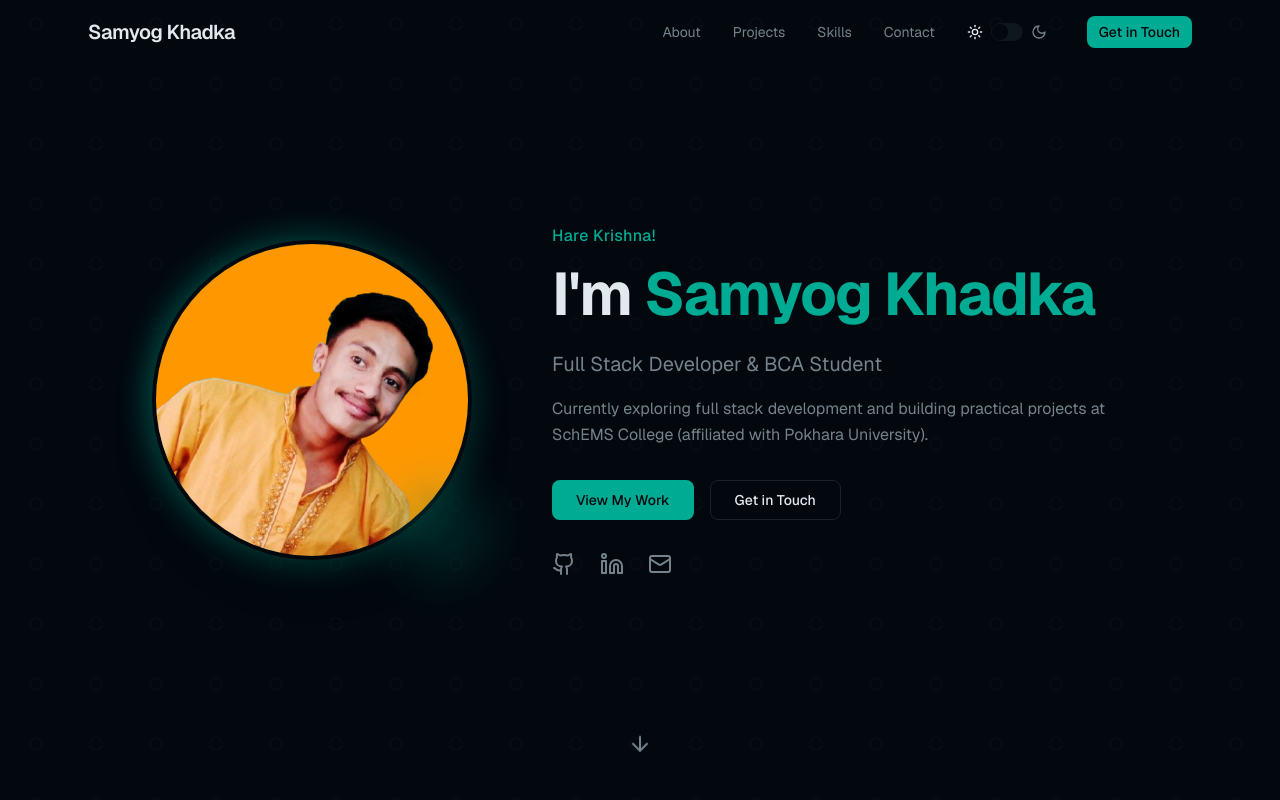
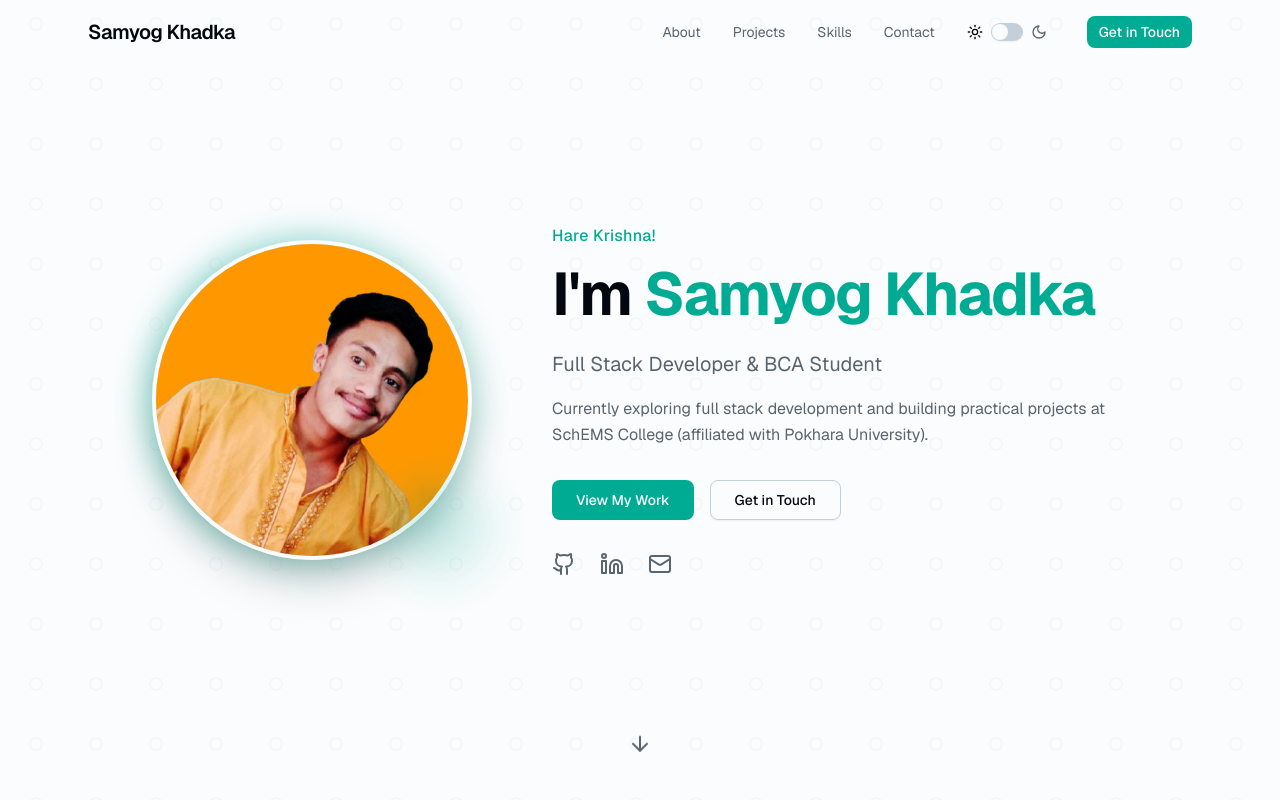
Before and after one commit to samyog7901/samyog-khadka-portfolio, a Next.js app: page / in a window 1280 px wide. Shown: the top 800 px of the page. Built offline with nearby package versions, Linux system fonts and the light colour scheme.

Commit message:
Added theme toggle

```diff
--- a/app/globals.css
+++ b/app/globals.css
@@ -4,24 +4,24 @@
 @custom-variant dark (&:is(.dark *));
 
 :root {
-  --background: oklch(0.13 0.02 240);
-  --foreground: oklch(0.93 0.01 240);
-  --card: oklch(0.16 0.02 240);
-  --card-foreground: oklch(0.93 0.01 240);
-  --popover: oklch(0.16 0.02 240);
-  --popover-foreground: oklch(0.93 0.01 240);
+  --background: oklch(0.99 0.002 240);
+  --foreground: oklch(0.13 0.02 240);
+  --card: oklch(0.97 0.003 240);
+  --card-foreground: oklch(0.13 0.02 240);
+  --popover: oklch(0.99 0.002 240);
+  --popover-foreground: oklch(0.13 0.02 240);
   --primary: oklch(0.65 0.15 180);
-  --primary-foreground: oklch(0.13 0.02 240);
-  --secondary: oklch(0.20 0.02 240);
-  --secondary-foreground: oklch(0.85 0.01 240);
-  --muted: oklch(0.20 0.02 240);
-  --muted-foreground: oklch(0.60 0.02 240);
-  --accent: oklch(0.65 0.15 180);
+  --primary-foreground: oklch(0.99 0.002 240);
+  --secondary: oklch(0.94 0.01 240);
+  --secondary-foreground: oklch(0.13 0.02 240);
+  --muted: oklch(0.94 0.01 240);
+  --muted-foreground: oklch(0.50 0.02 240);
+  --accent: oklch(0.94 0.01 240);
   --accent-foreground: oklch(0.13 0.02 240);
   --destructive: oklch(0.577 0.245 27.325);
-  --destructive-foreground: oklch(0.577 0.245 27.325);
-  --border: oklch(0.25 0.02 240);
-  --input: oklch(0.20 0.02 240);
+  --destructive-foreground: oklch(0.99 0.002 240);
+  --border: oklch(0.85 0.02 240);
+  --input: oklch(0.85 0.02 240);
   --ring: oklch(0.65 0.15 180);
   --chart-1: oklch(0.646 0.222 41.116);
   --chart-2: oklch(0.6 0.118 184.704);
@@ -29,13 +29,13 @@
   --chart-4: oklch(0.828 0.189 84.429);
   --chart-5: oklch(0.769 0.188 70.08);
   --radius: 0.625rem;
-  --sidebar: oklch(0.16 0.02 240);
-  --sidebar-foreground: oklch(0.93 0.01 240);
+  --sidebar: oklch(0.97 0.003 240);
+  --sidebar-foreground: oklch(0.13 0.02 240);
   --sidebar-primary: oklch(0.65 0.15 180);
-  --sidebar-primary-foreground: oklch(0.13 0.02 240);
-  --sidebar-accent: oklch(0.20 0.02 240);
-  --sidebar-accent-foreground: oklch(0.93 0.01 240);
-  --sidebar-border: oklch(0.25 0.02 240);
+  --sidebar-primary-foreground: oklch(0.99 0.002 240);
+  --sidebar-accent: oklch(0.94 0.01 240);
+  --sidebar-accent-foreground: oklch(0.13 0.02 240);
+  --sidebar-border: oklch(0.85 0.02 240);
   --sidebar-ring: oklch(0.65 0.15 180);
 }
 
@@ -52,8 +52,8 @@
   --secondary-foreground: oklch(0.85 0.01 240);
   --muted: oklch(0.20 0.02 240);
   --muted-foreground: oklch(0.60 0.02 240);
-  --accent: oklch(0.65 0.15 180);
-  --accent-foreground: oklch(0.13 0.02 240);
+  --accent: oklch(0.20 0.02 240);
+  --accent-foreground: oklch(0.93 0.01 240);
   --destructive: oklch(0.396 0.141 25.723);
   --destructive-foreground: oklch(0.637 0.237 25.331);
   --border: oklch(0.25 0.02 240);
```
